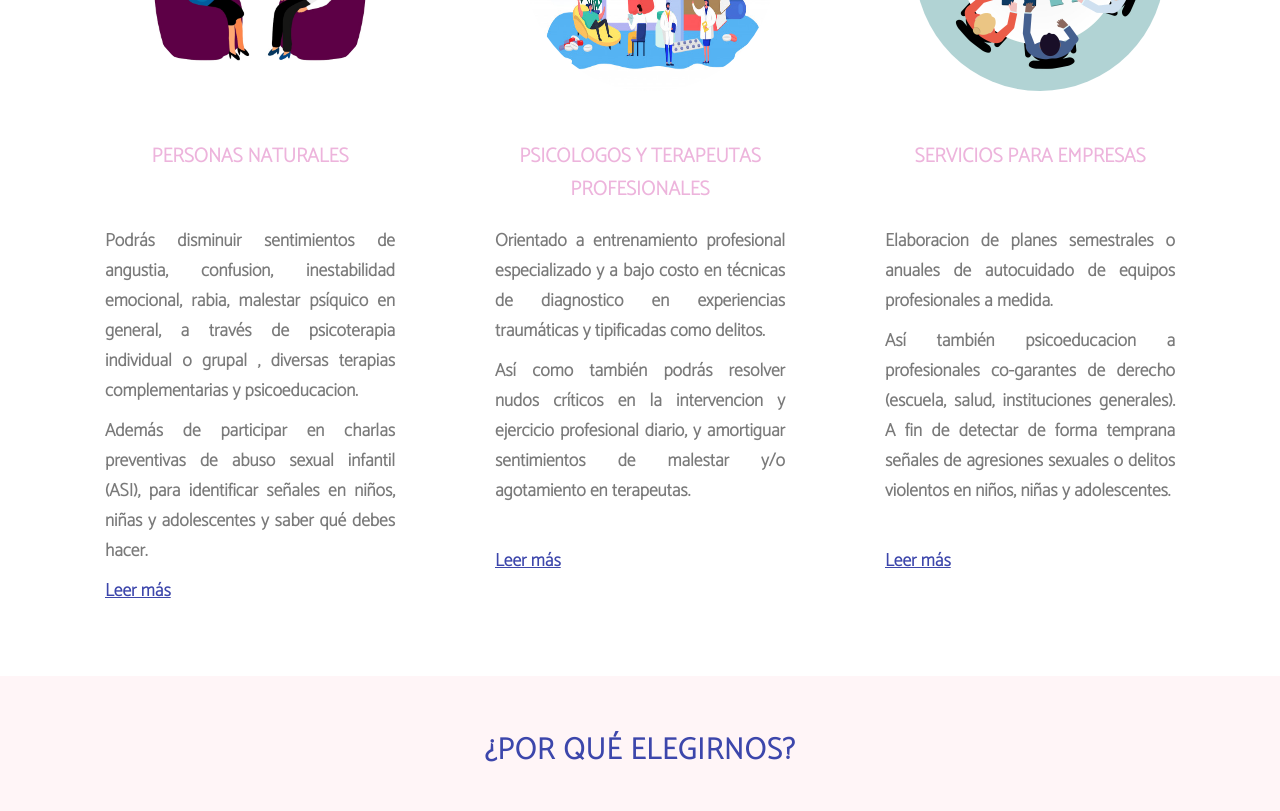
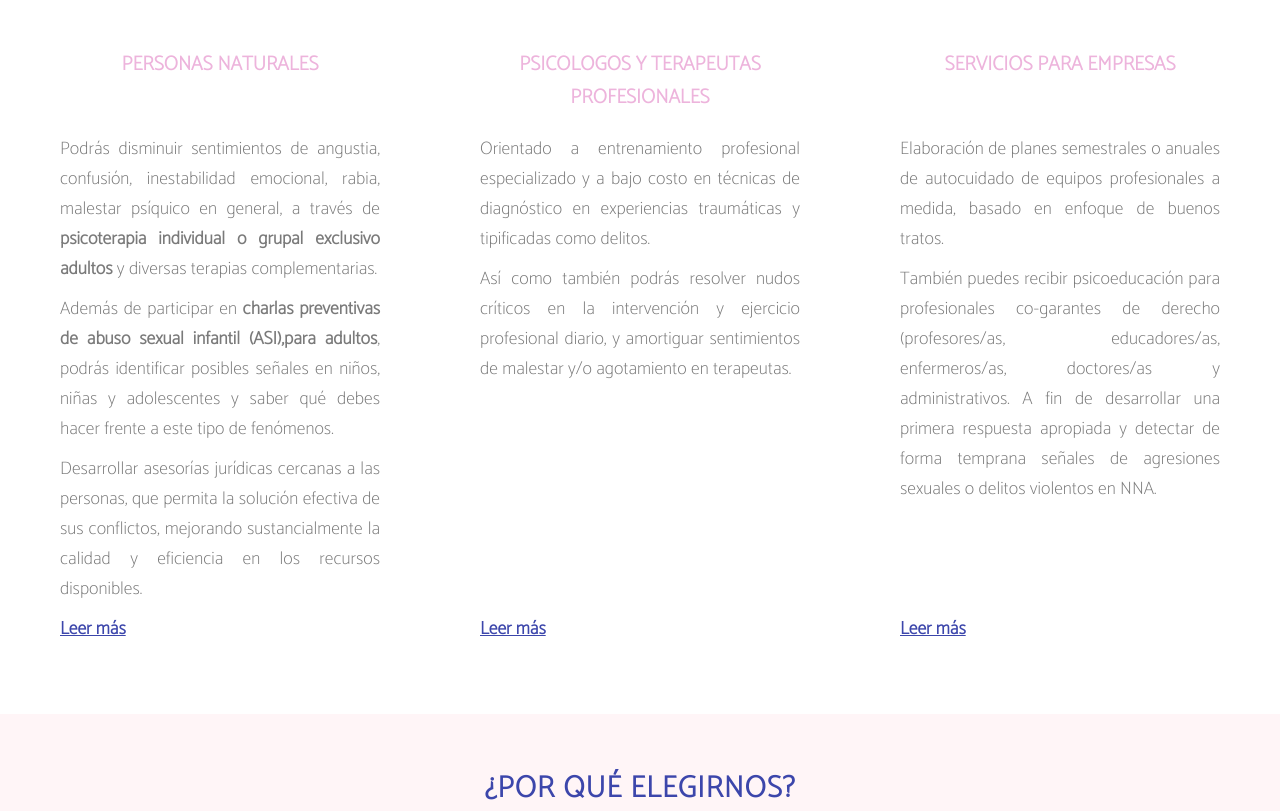
Before and after one commit to dominicfernandezvergara/psychology-landing-page, a React (Create React App) app: page /inicio in a window 1280 px wide. Shown: the part 1380-2191 px from the top of the page. Built offline with nearby package versions, Linux system fonts and the light colour scheme.

Commit message:
feat: contact about finished

```diff
--- a/src/appDataText/appDataText.jsx
+++ b/src/appDataText/appDataText.jsx
@@ -49,6 +49,8 @@ export const appDataText = {
           title: "Prevención de agresiones sexuales",
           text:
             "Charlas preventivas y detección temprana de sintomatología en ASÍ",
+          text2:
+            "*No disponible terapia y evaluación para niños, niñas y adolescentes",
         },
       },
       secondSectionHome: {
@@ -61,8 +63,8 @@ export const appDataText = {
         text:
           "Queremos poner a tu alcance estas maravillosas disciplinas. Te hablaremos de ansiedad, de estrés, de depresión, de autoestima, entre otros. Te enseñaremos técnicas de relajación y técnicas de la psicología positiva utilizando tus recursos y fortalezas personales.",
         // modificado
-        text2:
-          "También y de suma importancia haremos; charlas para padres, cuidadores y profesionales, para prevenir y saber qué hacer frente al abuso sexual infantil.",
+        // text2:
+        //   "También y de suma importancia haremos; charlas para padres, cuidadores y profesionales, para prevenir y saber qué hacer frente al abuso sexual infantil.",
         buttonText: "Contactános",
       },
       thirdSectionHome: {
@@ -86,13 +88,31 @@ export const appDataText = {
           buttonText: "Más sobre nuestros servicios aqui",
           people: {
             title: "Personas Naturales",
-            description:
-              "Podrás disminuir sentimientos de angustia, confusión, inestabilidad emocional, rabia, malestar psíquico en general, a través de psicoterapia individual o grupal , diversas terapias complementarias y psicoeducación.",
-            description2:
-              "Además de participar en charlas preventivas de abuso sexual infantil (ASI), para identificar señales en niños, niñas y adolescentes y saber qué debes hacer.",
-            service1: "Psicoterapia individual y grupal",
-            service2: "Terapias complementarias",
-            service3: "Servicios Legales",
+            description: (
+              <div>
+                Podrás disminuir sentimientos de angustia, confusión,
+                inestabilidad emocional, rabia, malestar psíquico en general, a
+                través de{" "}
+                <strong>
+                  psicoterapia individual o grupal exclusivo adultos
+                </strong>{" "}
+                y diversas terapias complementarias.
+              </div>
+            ),
+            description2: (
+              <div>
+                Además de participar en{" "}
+                <strong>
+                  charlas preventivas de abuso sexual infantil (ASI),para
+                  adultos
+                </strong>
+                , podrás identificar posibles señales en niños, niñas y
+                adolescentes y saber qué debes hacer frente a este tipo de
+                fenómenos.
+              </div>
+            ),
+            description3:
+              "Desarrollar asesorías jurídicas cercanas a las personas, que permita la solución efectiva de sus conflictos, mejorando sustancialmente la calidad y eficiencia en los recursos disponibles.",
           },
           profesional: {
             title: "Psicólogos y terapeutas profesionales",
@@ -100,18 +120,13 @@ export const appDataText = {
               "Orientado a entrenamiento profesional especializado y a bajo costo en técnicas de diagnóstico en experiencias traumáticas y tipificadas como delitos.",
             description2:
               "Así como también podrás resolver nudos críticos en la intervención y ejercicio profesional diario, y amortiguar sentimientos de malestar y/o agotamiento en terapeutas.",
-            service1:
-              "Formación profesional en estrategias de diagnóstico e intervención en experiencias traumáticas",
-            service2:
-              "Terapia individual a psicólogos profesionales o terapeutas complementarios",
-            service3: "Seguimiento de casos",
           },
           companies: {
             title: "Servicios para empresas",
             description:
-              "Elaboración de planes semestrales o anuales de autocuidado de equipos profesionales a medida.",
+              "Elaboración de planes semestrales o anuales de autocuidado de equipos profesionales a medida, basado en enfoque de buenos tratos.",
             description2:
-              "Así también psicoeducación a profesionales co-garantes de derecho (escuela, salud, instituciones generales). A fin de detectar de forma temprana señales de agresiones sexuales o delitos violentos en niños, niñas y adolescentes.",
+              "También puedes recibir psicoeducación para profesionales co-garantes de derecho (profesores/as, educadores/as, enfermeros/as, doctores/as y administrativos. A fin de desarrollar una primera respuesta apropiada y detectar de forma temprana señales de agresiones sexuales o delitos violentos en NNA.",
           },
         },
       },
@@ -155,9 +170,11 @@ export const appDataText = {
       mission: {
         title: "Misión",
         text:
-          "Be Healthy & Holistic es una asociación privada de profesionales éticos y comprometidos con el bienestar físico, psíquico y emocional de las personas y el propio autocuidado. Con especial vocación e interés en ayudar a grupos vulnerables: Niñez, Adolescencia, Mujeres, Minorías Sexuales, Migrantes, personas víctimas de violencias en general.",
+          "Be Healthy &amp; Holistic, es una asociación privada de profesionales éticos y comprometidos con el bienestar físico, psíquico y emocional de las personas y el propio autocuidado.",
         text2:
-          "Brinda asesorías profesionales respetuosas, de acuerdo a la necesidad de cada ser humano, a través de diferentes servicios.",
+          "Con especial vocación e interés en orientar a grupos vulnerables: Niñez, Adolescencia, Mujeres, Minorías Sexuales, Migrantes, personas víctimas de violencias en general.",
+        text3:
+          "Brinda asesorías profesionales respetuosas, de acuerdo a la necesidad de cada ser humano.",
       },
       vision: {
         title: "Visión",
@@ -199,23 +216,29 @@ export const appDataText = {
       team: {
         title: "Nuestro equipo",
         subtitle: "Nuestros colaboradores",
-        person1: {
+        team: {
+          p1: {
+            id: 1,
             name: "Carolina Urbina Cepeda",
             occupation: "Fundadora de “Be Healthy & Holistic”",
             body:
               "Respecto de la formación no académica, la profesional señala “me la entregó mi madre y mis hermanos mayores, quienes me enseñaron la importancia de ayudar a las personas, ser noble, valiente, práctica, y por sobre todo a no olvidar mi origen; soy de una familia chilena obrera y esforzada. Proviene de una familia de padres separados, con un padre violento y que renunció a su paternidad.",
           },
-        person2: {
+
+          p2: {
+            id: 2,
             name: "Dominic Fernandez Vergara",
             occupation: "psicóloga ",
             body:
               "Respecto de la formación no académica, la profesional señala “me la entregó mi madre y mis hermanos mayores, quienes me enseñaron la importancia de ayudar a las personas, ser noble, valiente, práctica, y por sobre todo a no olvidar mi origen; soy de una familia chilena obrera y esforzada. Proviene de una familia de padres separados, con un padre violento y que renunció a su paternidad.",
           },
-        person3: {
+          p3: {
+            id: 3,
             name: "Dominic Fernandez Vergara",
             occupation: "psicóloga ",
             body:
               "Respecto de la formación no académica, la profesional señala “me la entregó mi madre y mis hermanos mayores, quienes me enseñaron la importancia de ayudar a las personas, ser noble, valiente, práctica, y por sobre todo a no olvidar mi origen; soy de una familia chilena obrera y esforzada. Proviene de una familia de padres separados, con un padre violento y que renunció a su paternidad.",
+          },
         },
       },
     },
@@ -599,7 +622,7 @@ export const appDataText = {
         title: "Selecciona un servicios",
         services: {
           naturalPeople: {
-            service1: "Psicoterapia",
+            service1: "Psicoterapia Adulto",
             service2: "Terapias complementarias",
             service3: "Charlas Preventivas Abuso Sexual Infantil",
             service4: "Prestaciones Jurídicas",
@@ -633,7 +656,10 @@ export const appDataText = {
       subtitle2: "Escríbenos",
       subtitle: "Información",
       text:
-        "Te ha ocurrido que has probado terapia en el pasado y no seguistes, abandonaste? Y no porque no quisieras cambios, sino que no te hizo sentido? Si tu respuesta es SÍ, estás en el lugar correcto, eso ocurre porque cuando vamos al psicólogo no sabemos qué tipo de enfoque el/ella emplea; ya que existen 7 enfoque tradicionales y normalmente no sabemos cúal de esos nosotros necesitamos.",
+        "Te ha ocurrido que has probado terapia en el pasado y no seguistes, abandonaste o no te gusto el psicólogo/a?",
+      text2:
+        "Si tu respuesta es SÍ, estás en el lugar correcto, eso ocurre porque cuando vamos al psicólogo no sabemos qué tipo de enfoque éll/ella emplea; ya que existen 7 enfoque tradicionales en el ejercicio profesional y normalmente NO sabemos cuál de esos nosotros necesitamos, aplicamos principio básico de psicología ”Cada ser humano es único e irrepetible”",
+      text3: <strong>Aquí vamos a usar el que tú necesites!</strong>,
       addresse: {
         title: "Dirección",
         addresse:
--- a/src/components/about-components/container-founder-company.jsx
+++ b/src/components/about-components/container-founder-company.jsx
@@ -12,7 +12,7 @@ function ContainerFounderCompany() {
     <Fragment>
       <div className={styles.containerTeamPresentationComponent}>
         <h1 className={styles.title}>
-          {appDataText.espanol.aboutUs.team.title}
+          {appDataText.espanol.aboutUs.founder.title}
         </h1>
         <div className={styles.wrappData}>
           <div className={styles.containerTeamImage}>
--- a/src/components/home-components/fourth-section-home/container-service/container-service.jsx
+++ b/src/components/home-components/fourth-section-home/container-service/container-service.jsx
@@ -28,7 +28,7 @@ function ContainerService({
         <div className={styles.containerTextService}>
           <h3 className={styles.subTitle}>{title}</h3>
           <div className={cn(styles.containerbody, classNameContainerBody)}>
-            {body}{" "}
+            {body}
             <a className={styles.button} href="/contacto">
               Leer más
             </a>
--- a/src/components/home-components/fourth-section-home/container-service/container-service.module.css
+++ b/src/components/home-components/fourth-section-home/container-service/container-service.module.css
@@ -101,7 +101,7 @@
   }
   .containerService {
     display: block;
-    width: 350px;
+    width: 380px;
     padding-left: 20px;
     padding-right: 20px;
     margin-bottom: 0px;
--- a/src/components/home-components/fourth-section-home/fourth-section-home.jsx
+++ b/src/components/home-components/fourth-section-home/fourth-section-home.jsx
@@ -23,6 +23,12 @@ function FourthSectionHome() {
         {
           appDataText.espanol.home.fourthSectionHome.services.people
             .description2
+        }
+      </div>
+      <div className={styles.subServices}>
+        {
+          appDataText.espanol.home.fourthSectionHome.services.people
+            .description3
         }
       </div>
     </div>
--- a/src/components/home-components/fourth-section-home/fourth-section-home.module.css
+++ b/src/components/home-components/fourth-section-home/fourth-section-home.module.css
@@ -23,7 +23,7 @@
 .subServices {
   padding-bottom: 5px;
   text-align: justify;
-  font-weight: bold;
+  /* font-weight: bold; */
   color: var(--text);
 }
 .bodyCompanie {
@@ -84,7 +84,7 @@
     margin-left: 0px;
   }
   .containerSubServices {
-    min-height: 320px;
+    min-height: 480px;
   }
   .bodyCompanie {
     min-height: 220px;
--- a/src/components/home-components/slider-section-home/slider-content-three/slider-content-three.jsx
+++ b/src/components/home-components/slider-section-home/slider-content-three/slider-content-three.jsx
@@ -18,6 +18,9 @@ function SliderContentThree() {
         <p className={styles.text}>
           {appDataText.espanol.home.fistSectionHome.slider3.text}
         </p>
+        <p className={styles.text2}>
+          {appDataText.espanol.home.fistSectionHome.slider3.text2}
+        </p>
       </div>
       <div className={styles.containerImage}>
         <img src={image} alt="imageSliderOne" className={styles.image} />
--- a/src/pages/about/about.jsx
+++ b/src/pages/about/about.jsx
@@ -29,6 +29,9 @@ function About() {
         <p className={styles.text}>
           {appDataText.espanol.aboutUs.mission.text2}
         </p>
+        <p className={styles.text}>
+          {appDataText.espanol.aboutUs.mission.text3}
+        </p>
       </div>
 
       <div className={styles.containerText}>
--- a/src/pages/team/team.jsx
+++ b/src/pages/team/team.jsx
@@ -1,13 +1,16 @@
 import React from "react";
 
 import styles from "./team.module.css";
+import { appDataText } from "../../appDataText/appDataText";
 import Footer from "../../components/footer/footer";
 
 function Team() {
+  const listTeam = appDataText.espanol.aboutUs.team.team;
+  console.log("listTeam", listTeam);
   return (
     <div className={styles.containerTeam}>
       <h1 className={styles.title}>Servicios</h1>
-      <div className={styles.containerService}></div>
+      <div className={styles.wrappTeam}></div>
       <Footer />
     </div>
   );
```
Also changed, not shown: src/components/home-components/slider-section-home/slider-content-three/slider-content-three.module.css (+8 -0 lines), src/pages/contact-us/contact-us.jsx (+8 -0 lines), src/pages/team/listTeam.jsx (added, +40 -0 lines), 1 other file (tests, documents, lock files or other folders). Lines whose indentation alone changed are shown as unchanged.
